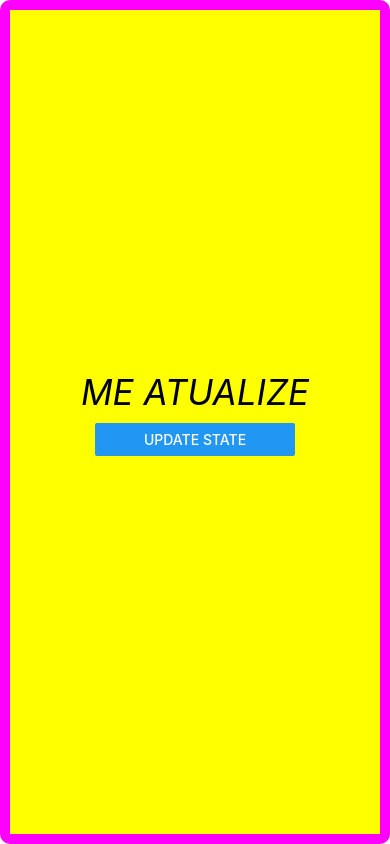
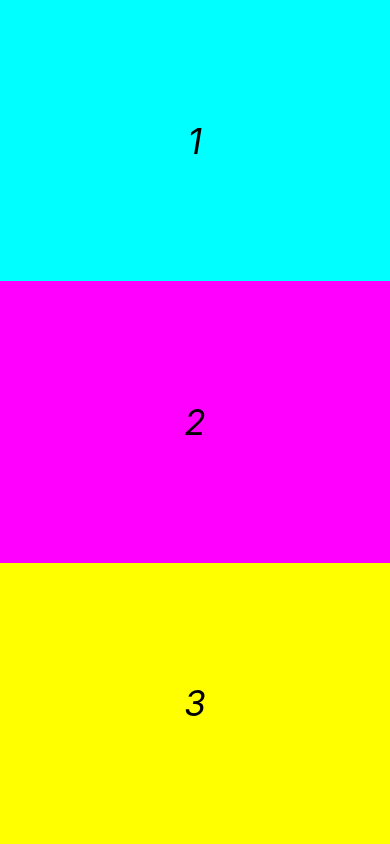
Before and after one commit to JulioVianaDev/expo-project, a React Native app: screen / in a window 390 px wide. Built offline with nearby package versions, Linux system fonts and the light colour scheme.

Commit message:
Direção em css

```diff
--- a/App.js
+++ b/App.js
@@ -7,43 +7,54 @@
 } from 'react-native';
 
 const App = () => {
-  const [name, setName] = useState('Me atualize')
-
-  const onClickHandler = () => {
-    setName('Já estou atualizado!')
-  }
 
   return (
     <View style={styles.body}>
-      <Text style={styles.text}>{name}</Text>
-      <View style={styles.button}>
-        <Button title='Update State' onPress={onClickHandler}></Button>
+      <View style={styles.view1}>
+        <Text style={styles.text}>1</Text>
+      </View>
+      <View style={styles.view2}>
+        <Text style={styles.text}>2</Text>
+      </View>
+      <View style={styles.view3}>
+        <Text style={styles.text}>3</Text>
       </View>
     </View>
   );
 };
-
+{/* NESTE EXEMPLO É PARA MUDAR AS PROPRIEDADES DE DIREÇÃO*/}
 const styles = StyleSheet.create({
   body: {
+    flex: 1,
+    flexDirection: 'columrown',
+    backgroundColor: '#0000ff',
+    alignItems: 'stretch',
+    justifyContent: 'center',
+  },
+  view1: {
+    flex: 1,
+    backgroundColor: '#00ffff',
+    alignItems: 'center',
+    justifyContent: 'center',
+  },
+  view2: {
+    flex: 1,
+    backgroundColor: '#ff00ff',
+    alignItems: 'center',
+    justifyContent: 'center',
+  },
+  view3: {
     flex: 1,
     backgroundColor: '#ffff00',
     alignItems: 'center',
     justifyContent: 'center',
-    borderWidth: 10,
-    borderColor: '#ff00ff',
-    borderRadius: 10,
   },
   text: {
     color: '#000000',
     fontSize: 35,
     fontStyle: 'italic',
     margin: 10,
-    textTransform: 'uppercase'
   },
-  button: {
-    width: 200,
-    height: 60,
-  }
 });
 
 export default App;
```
